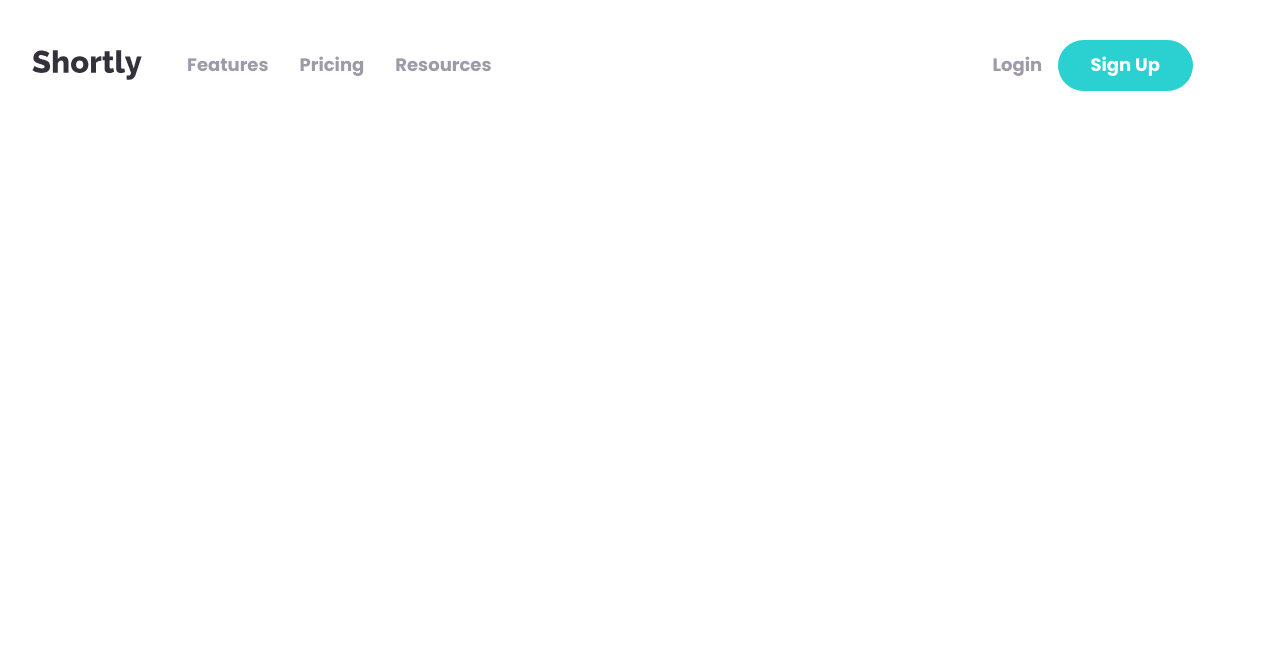
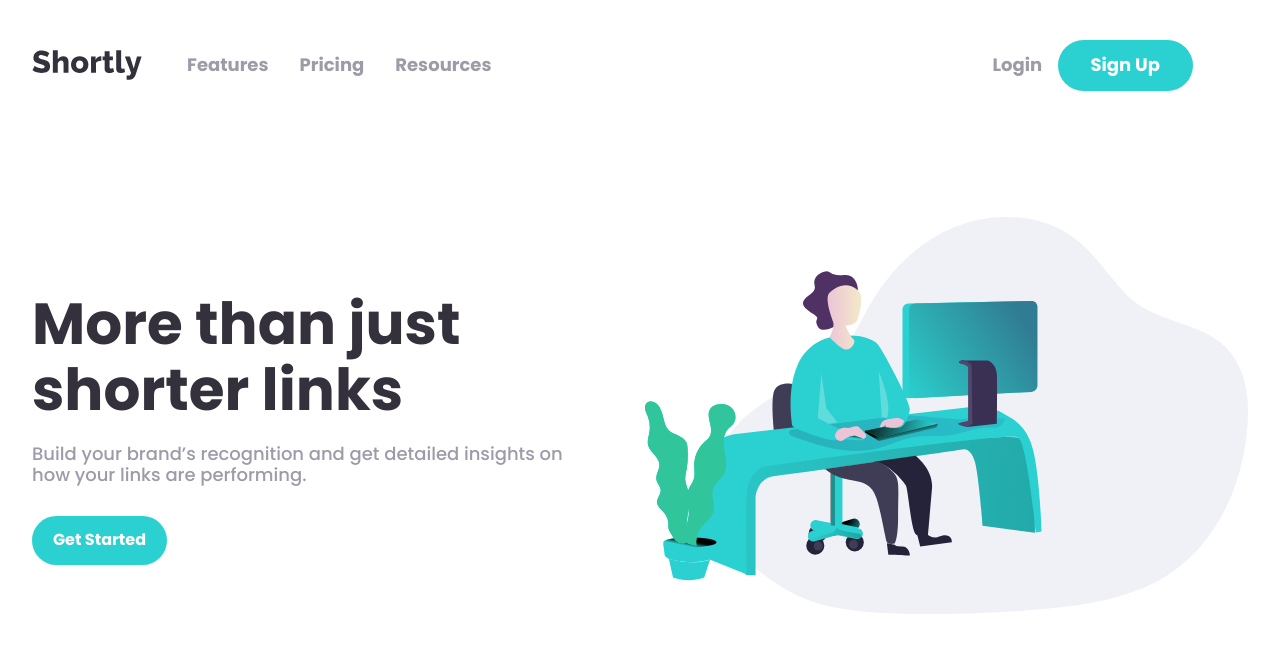
Before and after one commit to Nicolas0611/SHORT_API, a React (Vite) app: page / in a window 1280 px wide. Shown: the top 652 px of the page. Built offline with nearby package versions, Linux system fonts and the light colour scheme.

Commit message:
fix css clash with other branch

```diff
--- a/src/app/pages/Home.jsx
+++ b/src/app/pages/Home.jsx
@@ -1,9 +1,13 @@
 import React from "react";
 import Navbar from "../components/Navbar";
+import Hero from "../components/Hero";
 const Home = () => {
   return (
     <div className="home">
       <Navbar />
+      <div className="hero">
+        <Hero />
+      </div>
     </div>
   );
 };
--- a/src/assets/styles/components/_index.scss
+++ b/src/assets/styles/components/_index.scss
@@ -1 +1,2 @@
 @forward "navbar";
+@forward "hero";
--- a/src/assets/styles/components/_navbar.scss
+++ b/src/assets/styles/components/_navbar.scss
@@ -12,6 +12,7 @@
     position: unset;
   }
   &-content {
+    z-index: 10;
     @include m.tabletMed {
       width: 100%;
     }
--- a/src/assets/styles/pages/_home.scss
+++ b/src/assets/styles/pages/_home.scss
@@ -0,0 +1,3 @@
+.home {
+  overflow: hidden;
+}
--- a/src/assets/styles/pages/_index.scss
+++ b/src/assets/styles/pages/_index.scss
@@ -0,0 +1 @@
+@forward "home";
```
